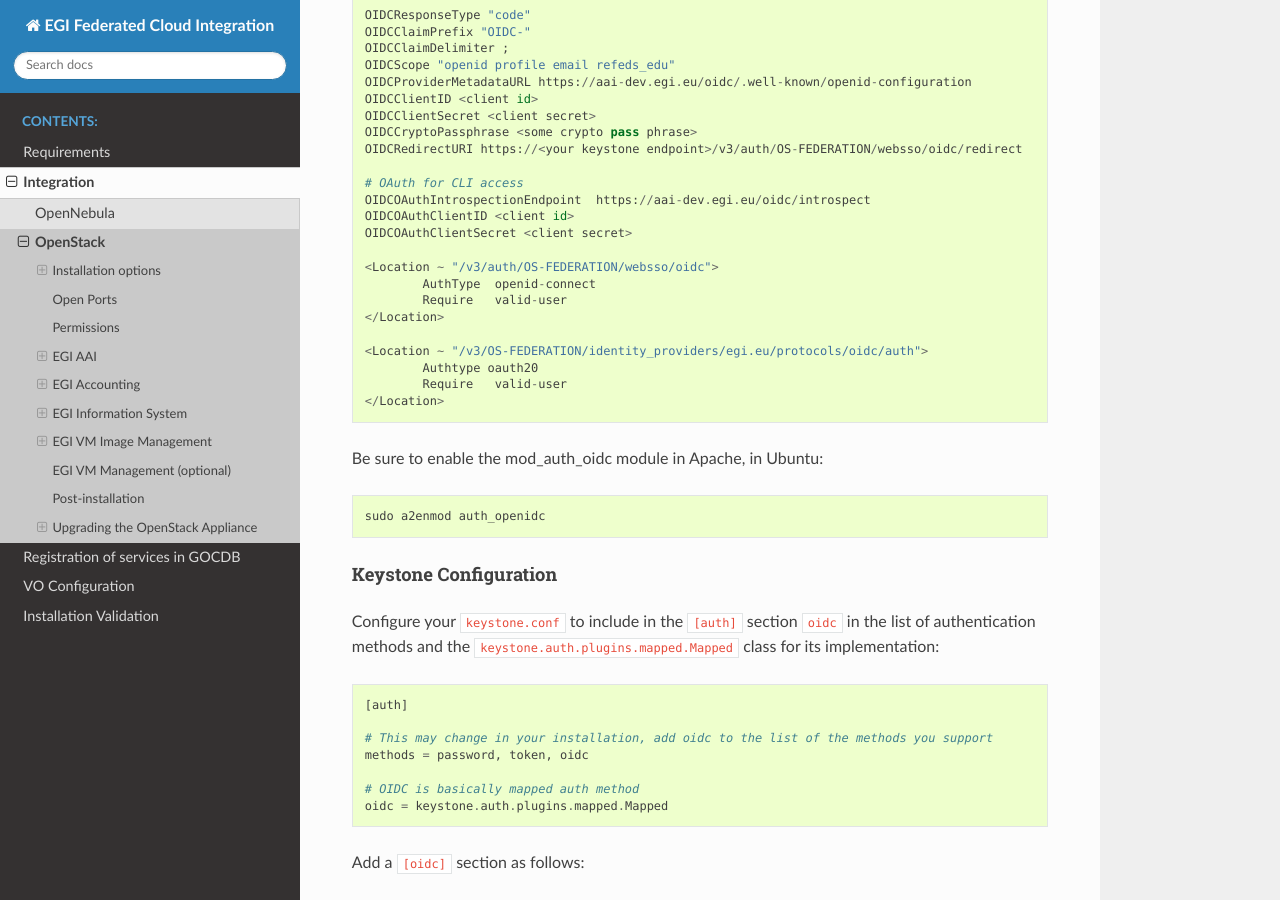
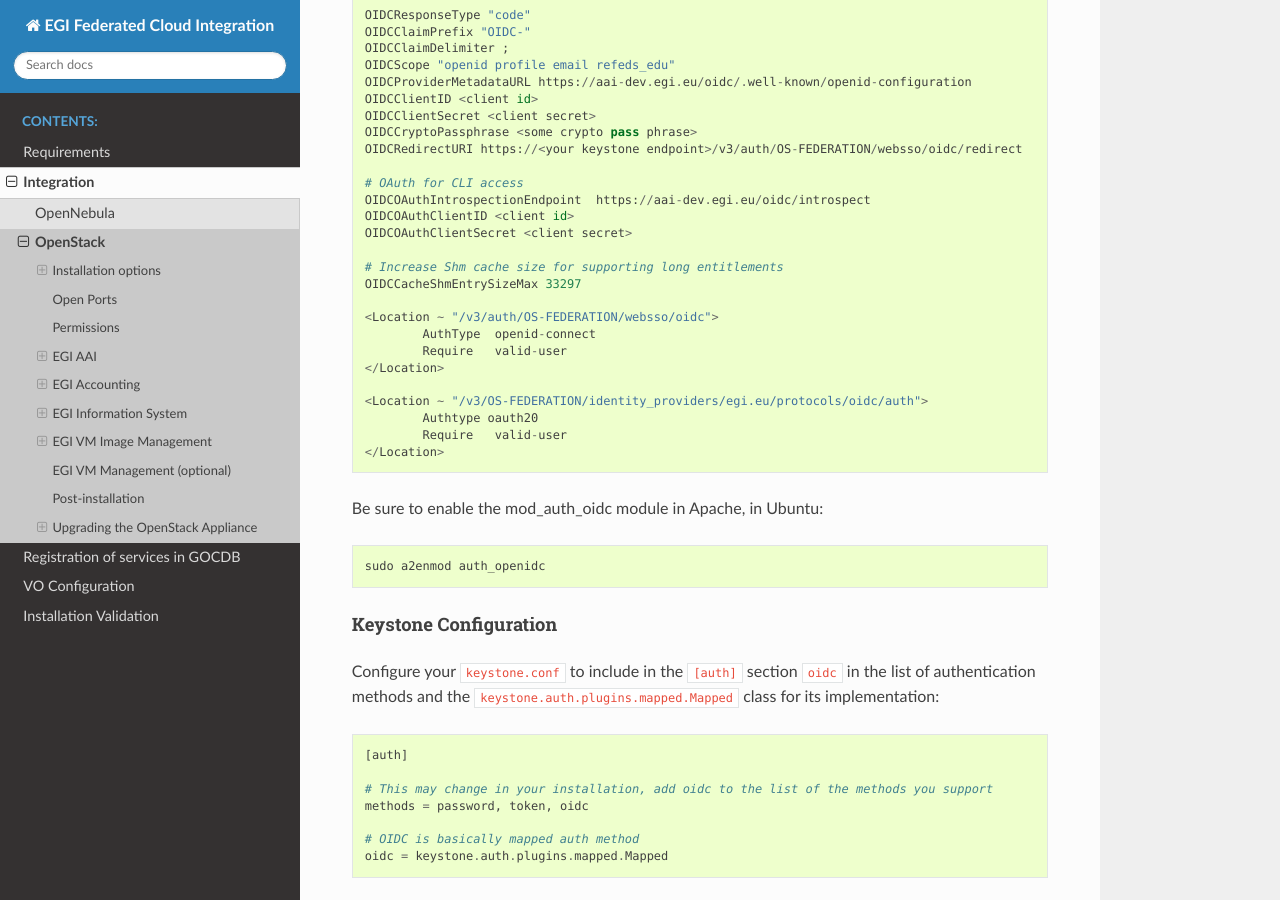
Before and after one commit to EGI-Federation/fedcloud-integration-documentation, a Sphinx documentation site: the page built from source/openstack.rst, in a window 1280 px wide and 900 px high, scrolled down 4126 px. Built offline with Sphinx 7.4.7 and the Read the Docs theme 2.0.0, drawn with Linux system fonts in a browser that asks for light colours.

Commit message:
Add a fix for supporting long entitlements

```diff
--- a/source/openstack.rst
+++ b/source/openstack.rst
@@ -184,6 +184,9 @@
     OIDCOAuthIntrospectionEndpoint  https://aai-dev.egi.eu/oidc/introspect
     OIDCOAuthClientID <client id>
     OIDCOAuthClientSecret <client secret>
+
+    # Increase Shm cache size for supporting long entitlements
+    OIDCCacheShmEntrySizeMax 33297
 
     <Location ~ "/v3/auth/OS-FEDERATION/websso/oidc">
             AuthType  openid-connect
```
